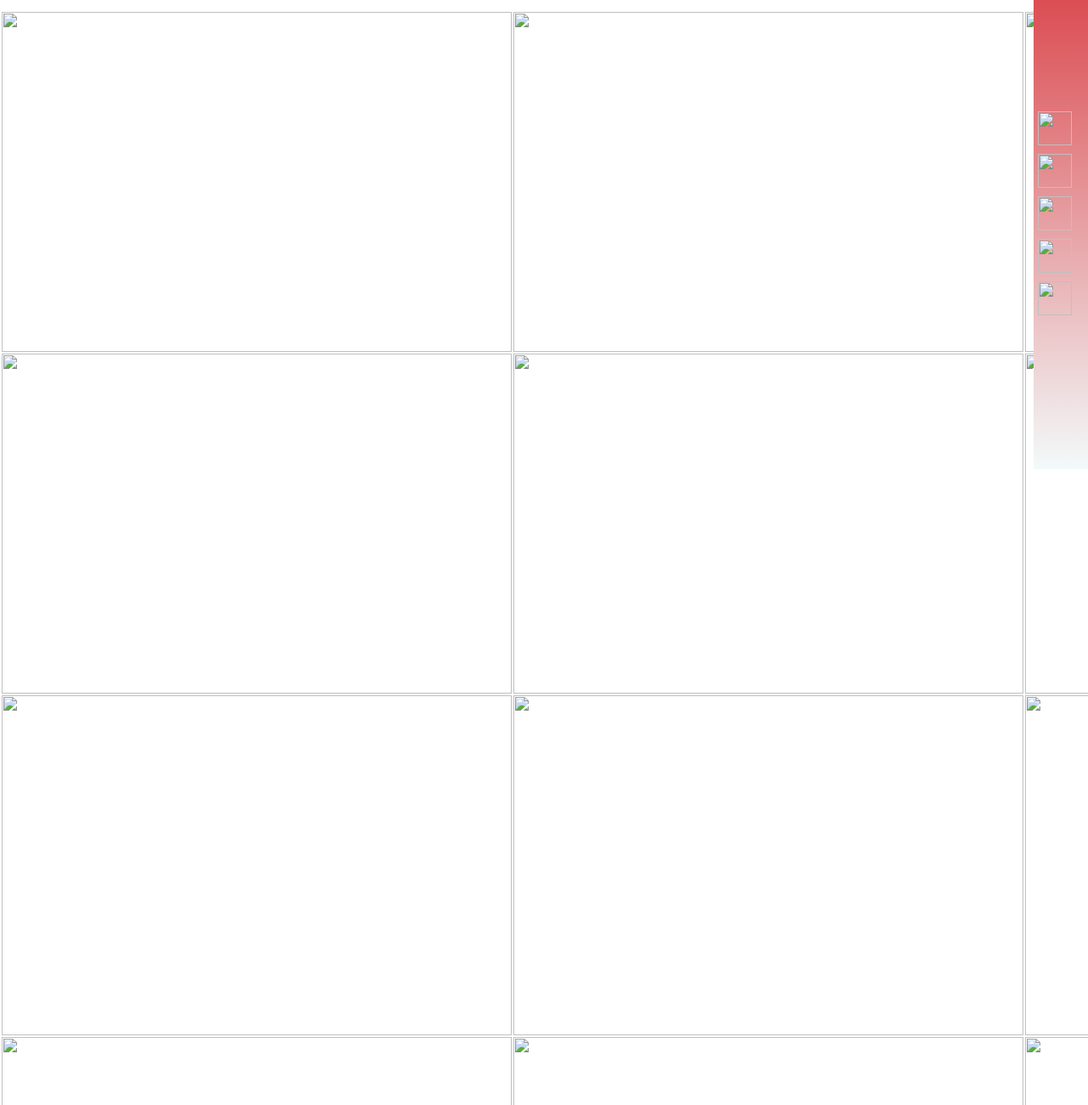
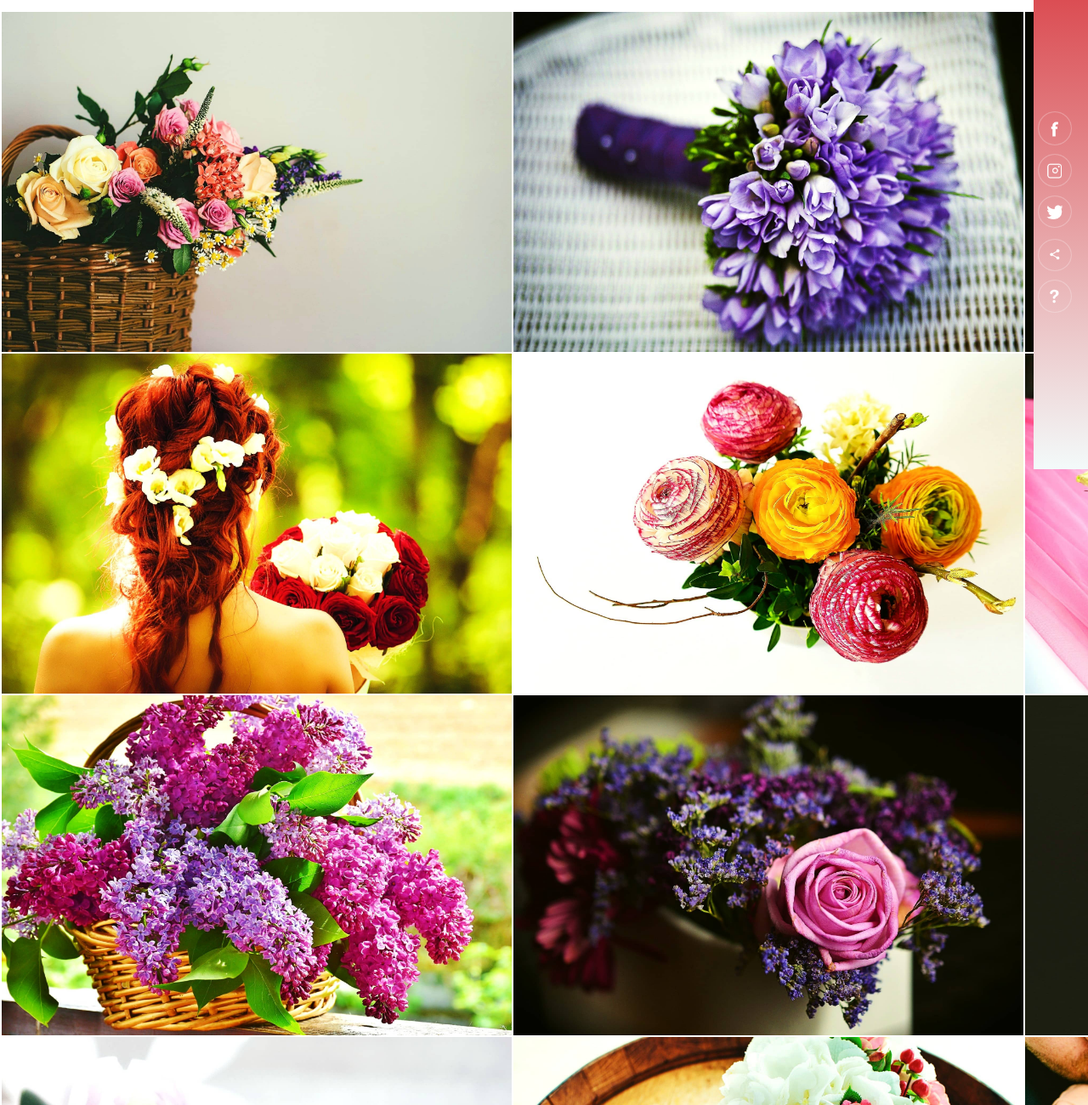
Before and after one commit to banemoreira/sitefinal, a plain HTML site: page outlet.html in a window 1280 px wide. Shown: the part 280-1580 px from the top of the page at 85% size. Drawn offline with Linux system fonts and the light colour scheme.

Commit message:
Update outlet.html

```diff
--- a/outlet.html
+++ b/outlet.html
@@ -10,7 +10,7 @@
     <div style="background-color: #DA464C;height:16em;">
         <table border=0 width=100%>
             <tr>
-                <td width=20%><a href="index.html"><img src="img/logo.png" style="max-width: 250px;"></a></td>
+                <td width=20%><a href="index.html"><img src="logo.png" style="max-width: 250px;"></a></td>
                 <td width=20%><a href="login.html"><button type="button">Login</button></a></td>
                 <td width=20%><a href="comprar.html"><button type="button">Comprar</button></a></td>
                 <td width=20%><a href="outlet.html"><button type="button" autofocus>OUTLET</button></a></td>
@@ -23,26 +23,26 @@
 
         <table border=0 width 90%>
                 <tr> <!--comprimi as imagens através de uma ferramenta para serem mais leves ao carregar-->
-                    <td> <img src="img/1.jpg" width="600px" height="400px"></td>
-                    <td> <img src="img/2.jpg" width="600px" height="400px"></td>
-                    <td> <img src="img/4.jpg" width="600px" height="400px"></td>
+                    <td> <img src="1.jpg" width="600px" height="400px"></td>
+                    <td> <img src="2.jpg" width="600px" height="400px"></td>
+                    <td> <img src="4.jpg" width="600px" height="400px"></td>
                 </tr>
                 <tr>
-                    <td> <img src="img/5.jpg" width="600px" height="400px"></td>
-                    <td> <img src="img/6.jpg" width="600px" height="400px"></td>
-                    <td> <img src="img/7.jpg" width="600px" height="400px"></td>
+                    <td> <img src="5.jpg" width="600px" height="400px"></td>
+                    <td> <img src="6.jpg" width="600px" height="400px"></td>
+                    <td> <img src="7.jpg" width="600px" height="400px"></td>
                 </tr>
                 <br>
                 <tr>
-                    <td> <img src="img/8.jpg" width="600px" height="400px"></td>
-                    <td> <img src="img/10.jpg" width="600px" height="400px"></td>
-                    <td> <img src="img/11.jpg" width="600px" height="400px"></td>
+                    <td> <img src="8.jpg" width="600px" height="400px"></td>
+                    <td> <img src="10.jpg" width="600px" height="400px"></td>
+                    <td> <img src="11.jpg" width="600px" height="400px"></td>
                 </tr>
                 <br>
                 <tr>
-                    <td> <img src="img/12.jpg" width="600px" height="400px"></td>
-                    <td> <img src="img/13.jpg" width="600px" height="400px"></td>
-                    <td> <img src="img/14.jpg" width="600px" height="400px"></td>
+                    <td> <img src="12.jpg" width="600px" height="400px"></td>
+                    <td> <img src="13.jpg" width="600px" height="400px"></td>
+                    <td> <img src="14.jpg" width="600px" height="400px"></td>
                 </tr>
 
         </table>
@@ -51,15 +51,15 @@
         <br>
         <div class="side-bar">
             <div class="social-links">
-                <a href="https://wwww.facebook.com/" target="_blank"><img src="img/fb.png"></a>
-                <a href="https://www.instagram.com/" target="_blank"><img src="img/ig.png"></a>
-                <a href="https://twitter.com/" target="_blank"><img src="img/tw.png"></a>
+                <a href="https://wwww.facebook.com/" target="_blank"><img src="fb.png"></a>
+                <a href="https://www.instagram.com/" target="_blank"><img src="ig.png"></a>
+                <a href="https://twitter.com/" target="_blank"><img src="tw.png"></a>
             </div>
 
             <div class="useful-links">
-                <img src="img/share.png">
+                <img src="share.png">
                 <a href="https://www.google.com/search?sxsrf=ALeKk03Jtcd8TU06XByGN5OoiURJpw6N7Q%3A1608114656276&source=hp&ei=4OHZX86QDsfgUdmQkugE&q=prendinhas.pt&oq=prendinhas.pt"
-                    target="_blank"><img src="img/info.png"></a>
+                    target="_blank"><img src="info.png"></a>
             </div>
 
         </div>
```
